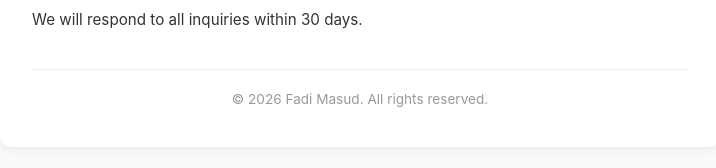
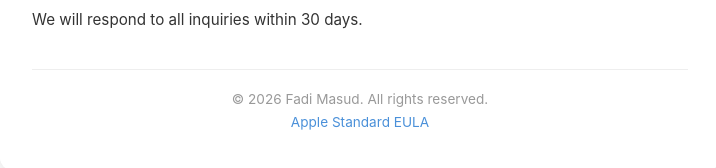
Before and after one commit to FadiMasud/KidsStoryGalaxy, a plain HTML site: page docs/privacy-policy.html in a window 1280 px wide. Shown: the part 7460-7628 px from the top of the page, without its empty margins (280-996 px from the left). Drawn offline with Linux system fonts and the light colour scheme.

Commit message:
Update privacy-policy.html

```diff
--- a/docs/privacy-policy.html
+++ b/docs/privacy-policy.html
@@ -258,7 +258,8 @@
         <p>We will respond to all inquiries within 30 days.</p>
 
         <div class="footer">
-            &copy; 2026 Fadi Masud. All rights reserved.
+            &copy; 2026 Fadi Masud. All rights reserved.<br>
+            <a href="https://www.apple.com/legal/internet-services/itunes/dev/stdeula/">Apple Standard EULA</a>
         </div>
     </div>
 </body>
```
